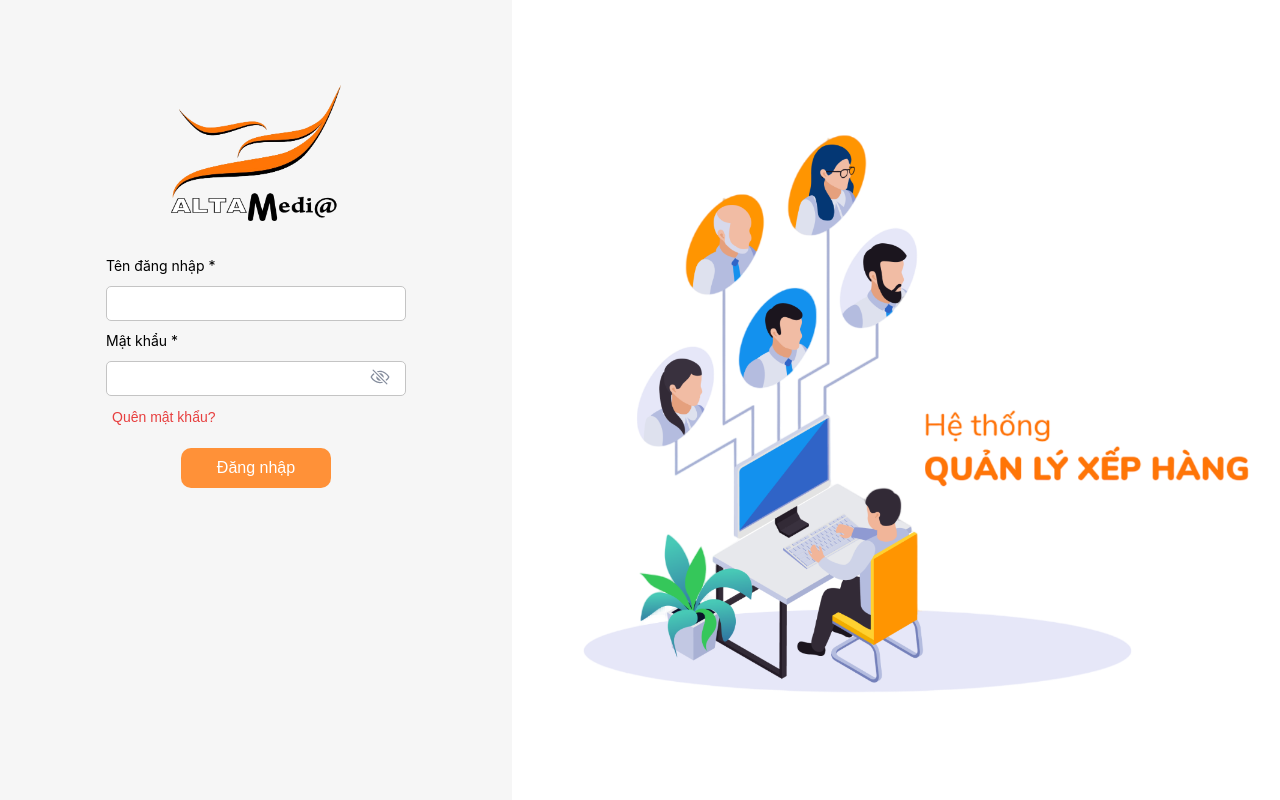
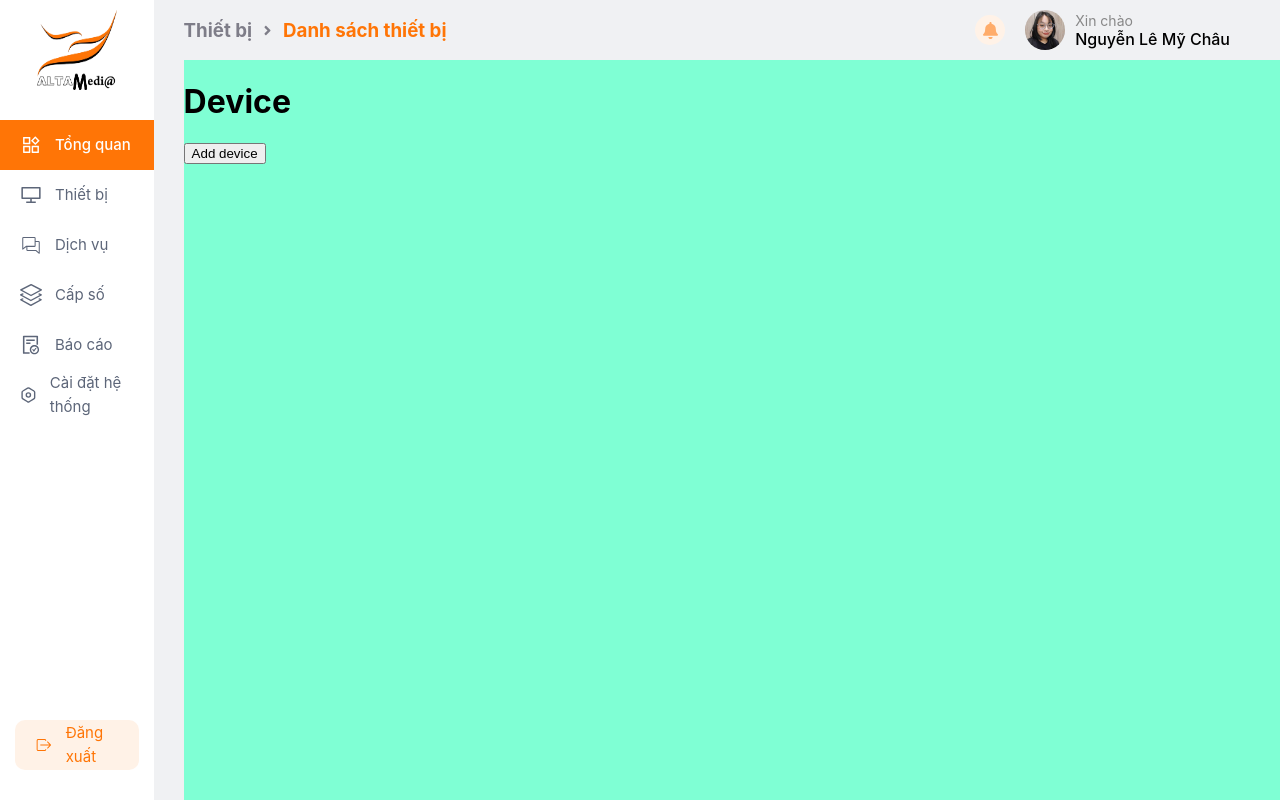
Before and after one commit to NguyenLeMyChau/queue-management-system, a React (Create React App) app: page /admin/device in a window 1280 px wide. Built offline with nearby package versions, Linux system fonts and the light colour scheme.

Commit message:
handle navigate for header breadcrumbs

```diff
--- a/src/App.tsx
+++ b/src/App.tsx
@@ -1,13 +1,10 @@
 
 import './App.css';
-import { BreadcrumbsProvider } from './hooks/useBreadcrumbs';
 import AppRoutes from './routes/AppRoutes';
 
 function App() {
   return (
-    <BreadcrumbsProvider>
       <AppRoutes />
-    </BreadcrumbsProvider>
   );
 }
 
--- a/src/components/header/Header.css
+++ b/src/components/header/Header.css
@@ -28,20 +28,16 @@
     font-weight: 500;
 }
 
-.breadcrumbs {
-    gap: 10px;
+.breadcrumb-item {
+    display: inline-flex;
+    align-items: center;
+    color: #7E7D88;
 }
 
-.breadcrumb-item {
-    cursor: pointer;
-    color: gray;
+.breadcrumb-icon {
+    margin: 0 8px; /* Khoảng cách giữa các item */
 }
 
-.breadcrumb-item.active {
-    color: blue;
-    font-weight: bold;
+.breadcrumb-item:last-child {
+    color: #FF7506; /* Màu cho breadcrumb cuối cùng */
 }
-
-.breadcrumb-item.clickable:hover {
-    text-decoration: underline;
-}
--- a/src/components/header/Header.tsx
+++ b/src/components/header/Header.tsx
@@ -1,6 +1,6 @@
 import './Header.css';
 import avatar from '../../assets/avatar.png';
-import { FaBell } from "react-icons/fa";
+import { FaAngleRight, FaBell } from "react-icons/fa";
 
 interface HeaderProps {
     selectedMenuText: string[];
@@ -10,7 +10,16 @@ export default function Header({ selectedMenuText }: HeaderProps) {
     return (
         <div className='flex-row-space-between'>
             <div className='flex-row-align-center'>
-                <h3>{selectedMenuText}</h3>
+                <h3>
+                    {selectedMenuText.map((item, index) => (
+                        <span key={index} className='breadcrumb-item'>
+                            {item}
+                            {index < selectedMenuText.length - 1 && (
+                                <FaAngleRight className='breadcrumb-icon' size={15}/>
+                            )}
+                        </span>
+                    ))}
+                </h3>
             </div>
 
             <div className='flex-row-align-center'>
--- a/src/components/menu/Menu.tsx
+++ b/src/components/menu/Menu.tsx
@@ -3,7 +3,7 @@ import Logo from '../logo/Logo';
 import useMenuItems from '../../hooks/useMenuItems';
 
 interface MenuProps {
-    onchange: (selectedItem: JSX.Element, selectedText: string) => void;
+    onchange: (path: string, selectedText: string) => void;
 }
 
 function Menu({ onchange }: MenuProps) {
@@ -18,10 +18,10 @@ function Menu({ onchange }: MenuProps) {
             {menuItems.map((menuSection) => (
                 <div className={`menu-menu ${menuSection.section === 'Logout' ? 'menu-setting flex-center' : ''}`} key={menuSection.section}>
                     <div>
-                        {menuSection.items.map(({ Icon, label, text, element }) => (
+                        {menuSection.items.map(({ Icon, label, text, path }) => (
                             <div
                                 className={`menu-detail flex-row-align-center ${selectedItem === label ? 'selected' : ''}`}
-                                onClick={() => handleItemClick(label, element, text)}
+                                onClick={() => handleItemClick(label, path, text)}
                                 key={label}
                             >
                                 <Icon size={22} />
--- a/src/containers/LoginContainer/LoginContainer.tsx
+++ b/src/containers/LoginContainer/LoginContainer.tsx
@@ -27,7 +27,7 @@ const LoginContainer: React.FC<LoginContainerProps> = ({ onForgotPassword }) =>
             setError(true);
         } else {
             setError(false);
-            navigate('/admin');
+            navigate('/admin/dashboard');
         }
     };
 
--- a/src/hooks/useBreadcrumbs.tsx
+++ b/src/hooks/useBreadcrumbs.tsx
@@ -1,17 +1,30 @@
-import React, { createContext, useContext, useState, ReactNode } from 'react';
+import React, { createContext, useContext, useState, ReactNode, useEffect } from 'react';
+import { useLocation } from 'react-router-dom';
 
 interface BreadcrumbsContextType {
     breadcrumbs: string[];
-    setBreadcrumbs: (breadcrumbs: string[]) => void;
 }
 
 const BreadcrumbsContext = createContext<BreadcrumbsContextType | undefined>(undefined);
 
+const breadcrumbConfig: Record<string, string[]> = {
+    '/admin/dashboard': ['Tổng quan'],
+    '/admin/device': ['Thiết bị', 'Danh sách thiết bị'],
+    '/admin/device/add': ['Thiết bị', 'Danh sách thiết bị', 'Thêm thiết bị'],
+    '/admin/report': ['Báo cáo', 'Danh sách báo cáo'],
+};
+
 export const BreadcrumbsProvider: React.FC<{ children: ReactNode }> = ({ children }) => {
-    const [breadcrumbs, setBreadcrumbs] = useState<string[]>(['Tổng quan']);
+    const [breadcrumbs, setBreadcrumbs] = useState<string[]>([]);
+    const location = useLocation(); // Lấy thông tin đường dẫn hiện tại
+
+    useEffect(() => {
+        const currentBreadcrumbs = breadcrumbConfig[location.pathname] || [];
+        setBreadcrumbs(currentBreadcrumbs);
+    }, [location.pathname]);
 
     return (
-        <BreadcrumbsContext.Provider value={{ breadcrumbs, setBreadcrumbs }}>
+        <BreadcrumbsContext.Provider value={{ breadcrumbs }}>
             {children}
         </BreadcrumbsContext.Provider>
     );
--- a/src/hooks/useMenuItems.tsx
+++ b/src/hooks/useMenuItems.tsx
@@ -6,17 +6,12 @@ import { PiChatsLight } from "react-icons/pi";
 import { AiOutlineDesktop, AiOutlineProduct, AiOutlineFileDone } from "react-icons/ai";
 import { SlLayers } from "react-icons/sl";
 import { TbSettings2 } from "react-icons/tb";
-import Dashboard from '../pages/dashboard/Dashboard';
-import Device from '../pages/device/Device';
-import Chat from '../pages/chat/Chat';
-import Level from '../pages/level/Level';
-import Report from '../pages/report/Report';
 
-const useMenuItems = (onchange: (selectedItem: JSX.Element, selectedText: string) => void) => {
+const useMenuItems = (onchange: (selectedPath: string, selectedText: string) => void) => {
     const navigate = useNavigate();
     const [selectedItem, setSelectedItem] = useState('Dashboard');
 
-    const handleItemClick = async (label: string, element?: JSX.Element, text?: string) => {
+    const handleItemClick = async (label: string, path?: string, text?: string) => {
         setSelectedItem(label);
         if (label === 'Logout') {
             try {
@@ -24,8 +19,9 @@ const useMenuItems = (onchange: (selectedItem: JSX.Element, selectedText: string
             } catch (error) {
                 console.log(error);
             }
-        } else if (element && text) {
-            onchange(element, text);
+        } else if (path && text) {
+            navigate(path);
+            onchange(path, text);
         }
     };
 
@@ -33,13 +29,13 @@ const useMenuItems = (onchange: (selectedItem: JSX.Element, selectedText: string
         {
             section: "Menu",
             items: [
-                { Icon: AiOutlineProduct, label: "Dashboard", text: "Tổng quan", element: <Dashboard /> },
-                { Icon: AiOutlineDesktop, label: "Device", text: "Thiết bị", element: <Device /> },
-                { Icon: PiChatsLight, label: "Chat", text: "Dịch vụ", element: <Chat /> },
-                { Icon: SlLayers, label: "Level", text: "Cấp số", element: <Level /> },
-                { Icon: AiOutlineFileDone, label: "Report", text: "Báo cáo", element: <Report /> },
-                { Icon: TbSettings2, label: "Setting", text: "Cài đặt hệ thống" },
-            ],
+                { Icon: AiOutlineProduct, label: "Dashboard", text: "Tổng quan", path: "/admin/dashboard" },
+                { Icon: AiOutlineDesktop, label: "Device", text: "Thiết bị", path: "/admin/device" },
+                { Icon: PiChatsLight, label: "Chat", text: "Dịch vụ", path: "/admin/chat" },
+                { Icon: SlLayers, label: "Level", text: "Cấp số", path: "/admin/level" },
+                { Icon: AiOutlineFileDone, label: "Report", text: "Báo cáo", path: "/admin/report" },
+                { Icon: TbSettings2, label: "Setting", text: "Cài đặt hệ thống" }
+            ]
         },
         {
             section: "Logout",
--- a/src/pages/dashboard/Dashboard.tsx
+++ b/src/pages/dashboard/Dashboard.tsx
@@ -1,7 +1,6 @@
 import './Dashboard.css';
 
 const Dashboard = () => {
-
     return (
         <div>
             <h1>Dashboard</h1>
--- /dev/null
+++ b/src/pages/device/AddDevice.tsx
@@ -0,0 +1,11 @@
+import './Device.css';
+
+const AddDevice = () => {
+    return (
+        <div>
+            <h1>AddDevice</h1>
+        </div>
+    );
+};
+
+export default AddDevice;
--- a/src/pages/device/Device.tsx
+++ b/src/pages/device/Device.tsx
@@ -1,10 +1,17 @@
+import { useNavigate } from 'react-router-dom';
 import './Device.css';
 
 const Device = () => {
+    const navigate = useNavigate();
+
+    const handleAddDeviceClick = () => {
+        navigate('/admin/device/add');
+    };
 
     return (
         <div>
             <h1>Device</h1>
+            <button onClick={handleAddDeviceClick}>Add device</button>
         </div>
     );
 };
--- a/src/pages/frameAdmin/FrameAdmin.tsx
+++ b/src/pages/frameAdmin/FrameAdmin.tsx
@@ -1,18 +1,15 @@
-import { useState } from 'react';
-import Dashboard from '../dashboard/Dashboard';
 import './FrameAdmin.css';
 import Menu from '../../components/menu/Menu';
 import Header from '../../components/header/Header';
 import { useBreadcrumbs } from '../../hooks/useBreadcrumbs';
+import { Outlet } from 'react-router-dom';
 
 const FrameAdmin = () => {
-    const [currentContent, setCurrentContent] = useState<JSX.Element>(<Dashboard />);
-    const { breadcrumbs, setBreadcrumbs } = useBreadcrumbs();
+    const { breadcrumbs } = useBreadcrumbs();
 
-    const handleMenuChange = (selectedItem: JSX.Element, selectedText: string) => {
+    const handleMenuChange = (selectedPath: string, selectedText: string) => {
+        console.log('selectedPath: ', selectedPath);
         console.log('selectedText: ', selectedText);
-        setCurrentContent(selectedItem);
-        setBreadcrumbs([selectedText]);
     };
 
 
@@ -25,7 +22,7 @@ const FrameAdmin = () => {
                 </header>
 
                 <main className='main-content'>
-                    {currentContent}
+                    <Outlet />
                 </main>
 
             </div>
--- a/src/routes/AppRoutes.tsx
+++ b/src/routes/AppRoutes.tsx
@@ -2,15 +2,31 @@ import React from 'react';
 import { BrowserRouter as Router, Routes, Route } from 'react-router-dom';
 import FrameLogin from '../pages/frameLogin/FrameLogin';
 import FrameAdmin from '../pages/frameAdmin/FrameAdmin';
+import Dashboard from '../pages/dashboard/Dashboard';
+import Device from '../pages/device/Device';
+import AddDevice from '../pages/device/AddDevice';
+import Chat from '../pages/chat/Chat';
+import Level from '../pages/level/Level';
+import Report from '../pages/report/Report';
+import { BreadcrumbsProvider } from '../hooks/useBreadcrumbs';
 
 const AppRoutes: React.FC = () => {
     return (
         <Router>
-            <Routes>
-                <Route path="*" element={<FrameLogin />} />
-                <Route path="/login" element={<FrameLogin />} />
-                <Route path="/admin" element={<FrameAdmin />} />
-            </Routes>
+            <BreadcrumbsProvider>
+                <Routes>
+                    <Route path="*" element={<FrameLogin />} />
+                    <Route path="/login" element={<FrameLogin />} />
+                    <Route path="/admin" element={<FrameAdmin />}>
+                        <Route path="dashboard" element={<Dashboard />} />
+                        <Route path="device" element={<Device />} />
+                        <Route path="device/add" element={<AddDevice />} />
+                        <Route path="chat" element={<Chat />} />
+                        <Route path="level" element={<Level />} />
+                        <Route path="report" element={<Report />} />
+                    </Route>
+                </Routes>
+            </BreadcrumbsProvider>
         </Router>
     );
 };
```
